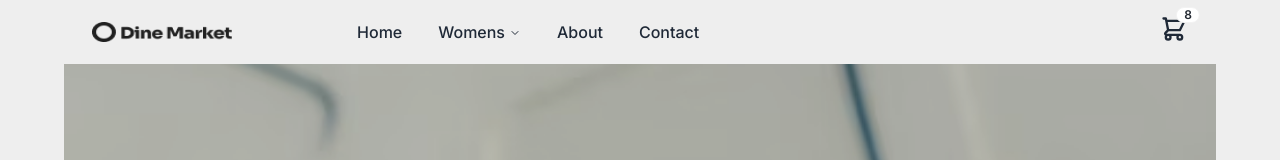
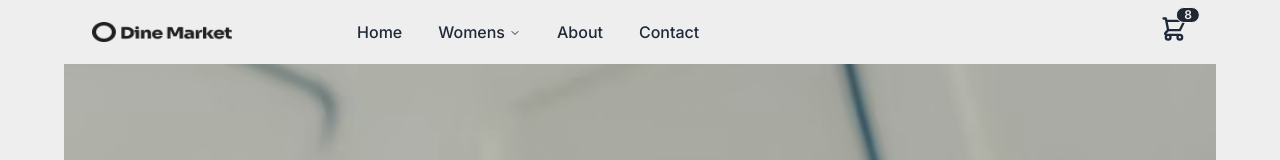
Before and after one commit to shahzaibee/Ecommerce-shop, a Next.js app: page / in a window 1280 px wide. Shown: the top 160 px of the page. Built offline with nearby package versions, Linux system fonts and the light colour scheme.

Commit message:
changes in navbar in span tag

```diff
--- a/src/components/Navbar.tsx
+++ b/src/components/Navbar.tsx
@@ -92,7 +92,7 @@ const Navbar = () => {
                   d="M3 3h2l.4 2M7 13h10l4-8H5.4M7 13L5.4 5M7 13l-2.293 2.293c-.63.63-.184 1.707.707 1.707H17m0 0a2 2 0 100 4 2 2 0 000-4zm-8 2a2 2 0 11-4 0 2 2 0 014 0z"
                 />
               </svg>
-              <span className="badge badge-sm indicator-item text-myBlackHead font-semibold group-hover:text-myWhite group-hover:bg-myBlackpara">
+              <span className="badge badge-sm indicator-item bg-myBlackHead text-myWhite  font-semibold group-hover:text-myWhite group-hover:bg-myBlackpara">
                 8
               </span>
             </div>
```
